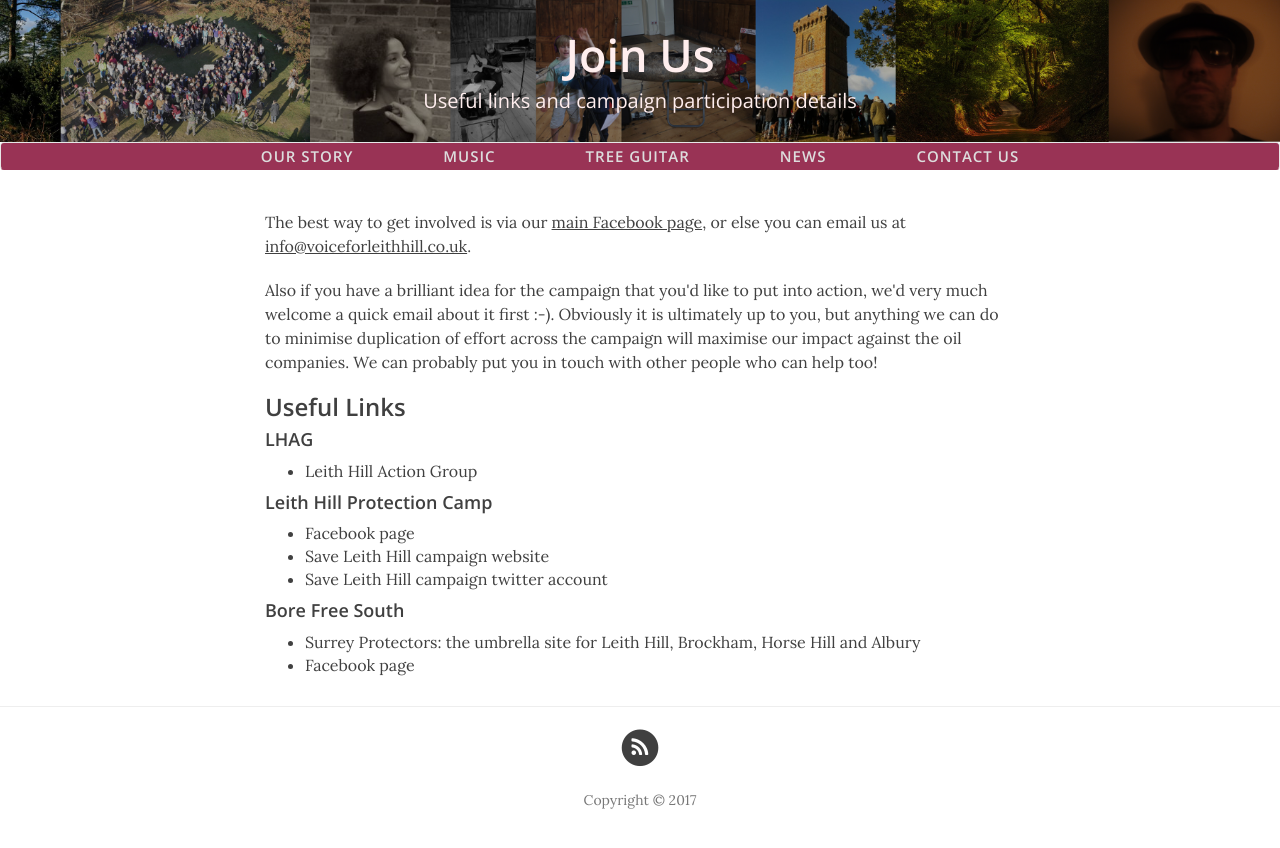
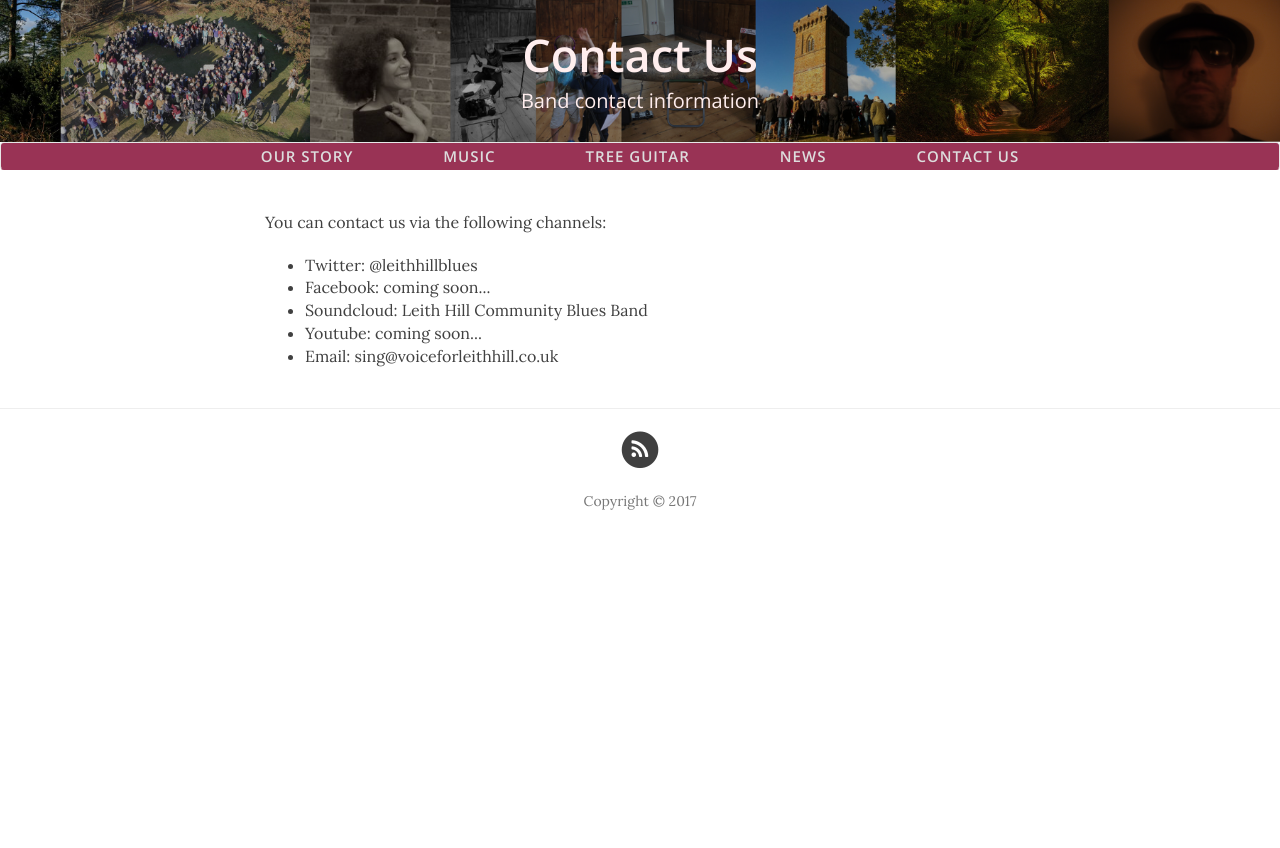
Before and after one commit to voiceforleithhill/leithhillblues.co.uk, a Jekyll site: the page built from contact.html, in a window 1280 px wide. Shown: the top 848 px of the page. Built offline with Jekyll 4.4.1, drawn with Linux system fonts in a browser that asks for light colours; nearby versions of some CDN libraries.

Commit message:
Contact info update

```diff
--- a/contact.html
+++ b/contact.html
@@ -1,28 +1,15 @@
 ---
 layout: page
-title: "Join Us"
-subtitle: "Useful links and campaign participation details"
+title: "Contact Us"
+subtitle: "Band contact information"
 ---
 
-<p>The best way to get involved is via our <a href="https://www.facebook.com/groups/1745727365657821/">main Facebook page</a>, or else you can email us at <a href="mailto:info@voiceforleithhill.co.uk">info@voiceforleithhill.co.uk</a>.</p>
-
-<p>Also if you have a brilliant idea for the campaign that you'd like to put into action, we'd very much welcome a quick email about it first :-). Obviously it is ultimately up to you, but anything we can do to minimise duplication of effort across the campaign will maximise our impact against the oil companies. We can probably put you in touch with other people who can help too!</p>
-
-<h3>Useful Links</h3>
-
-<h4>LHAG</h4>
+<p>You can contact us via the following channels:
 <ul>
-<li><a href="http://www.surreycommunity.info/lhag/">Leith Hill Action Group</a></li>
+  <li>Twitter: <a href="https://twitter.com/leithhillblues" target="_blank">@leithhillblues</a></li>
+  <li>Facebook: <a href="http://facebook.com" target="_blank">coming soon...</a></li>
+  <li>Soundcloud: <a href="https://soundcloud.com/leith-hill-blues-band" target="_blank">Leith Hill Community Blues Band</a></li>
+  <li>Youtube: <a href="http://www.youtube.com" target="_blank">coming soon...</a></li>
+  <li>Email: <a href="mailto:sing@voiceforleithhill.co.uk">sing@voiceforleithhill.co.uk</a></li>
 </ul>
-
-<h4>Leith Hill Protection Camp</h4>
-<ul>
-<li><a href="https://www.facebook.com/groups/LeithHillCamp/">Facebook page</a></li>
-<li><a href="https://saveleithhill.com/">Save Leith Hill campaign website</a></li>
-<li><a href="https://twitter.com/SaveLeithHill">Save Leith Hill campaign twitter account</a></li>
-</ul>
-<h4>Bore Free South</h4>
-<ul>
-<li><a href="http://surreyprotectors.com/">Surrey Protectors: the umbrella site for Leith Hill, Brockham, Horse Hill and Albury</a></li>
-<li><a href="https://www.facebook.com/borefreesouth/">Facebook page</a></li>
-</ul>
+</p>
```
